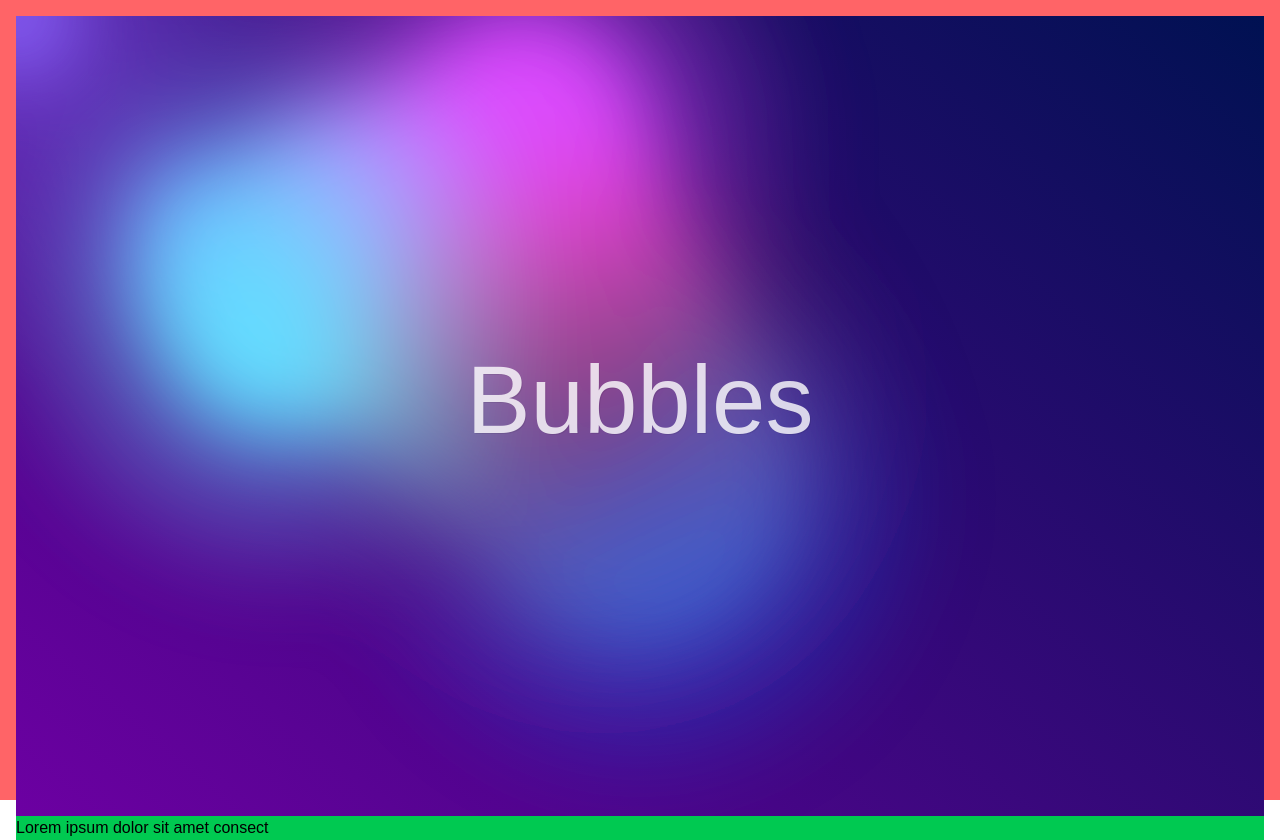
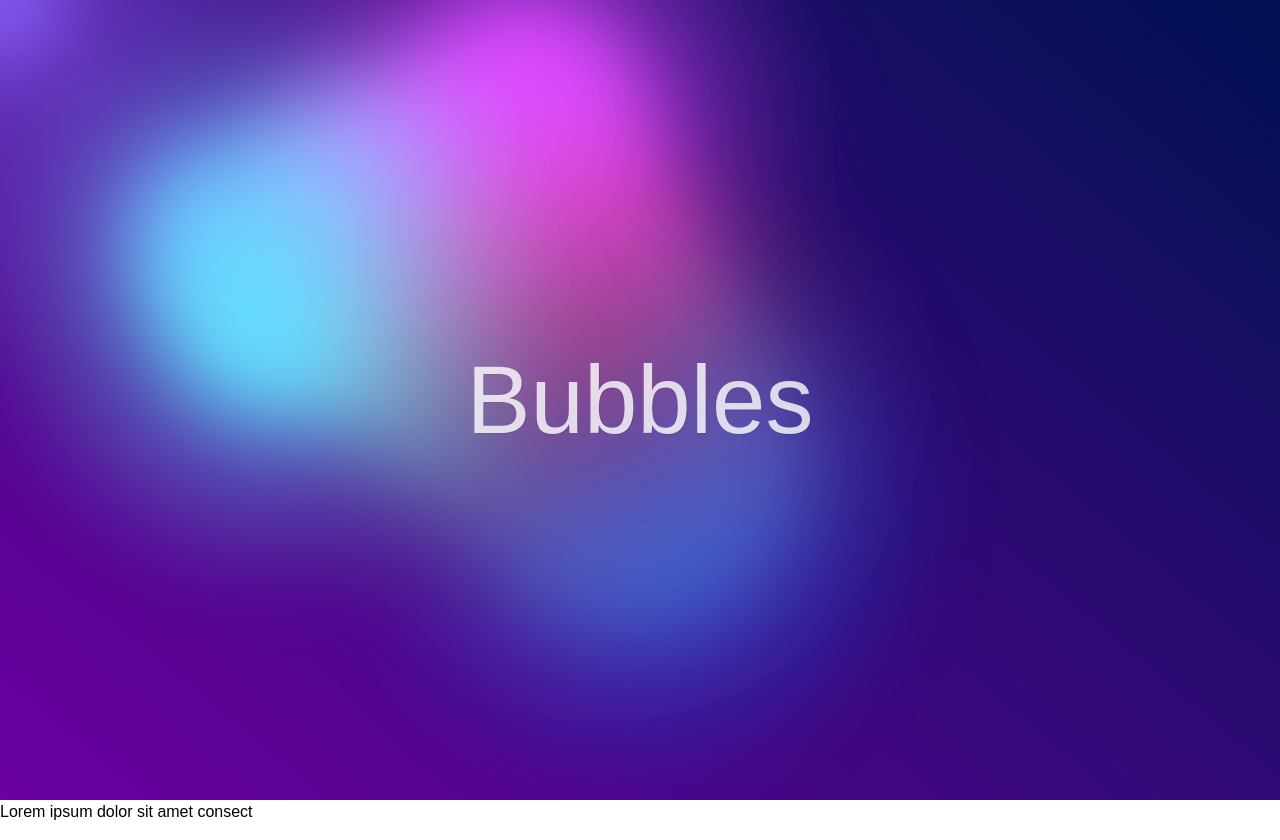
Before and after one commit to Roshanyadav1/next-gen-portfolio, a Next.js app: page / in a window 1280 px wide. Built offline with nearby package versions, Linux system fonts and the light colour scheme; a web font is replaced by a local one.

Commit message:
animation change

```diff
--- a/src/app/page.tsx
+++ b/src/app/page.tsx
@@ -11,11 +11,9 @@ export default function Home() {
         <link rel="icon" href="/vite.svg" />
       </Head>
       <main>
-        <div className='bg-red-400 w-full h-screen p-4'>
-          <div className=' bg-green-500'>
+        <div className='w-full h-screen'>
             <GradientBackground />
              Lorem ipsum dolor sit amet consect
-          </div>
         </div>
       </main>
     </>
```
